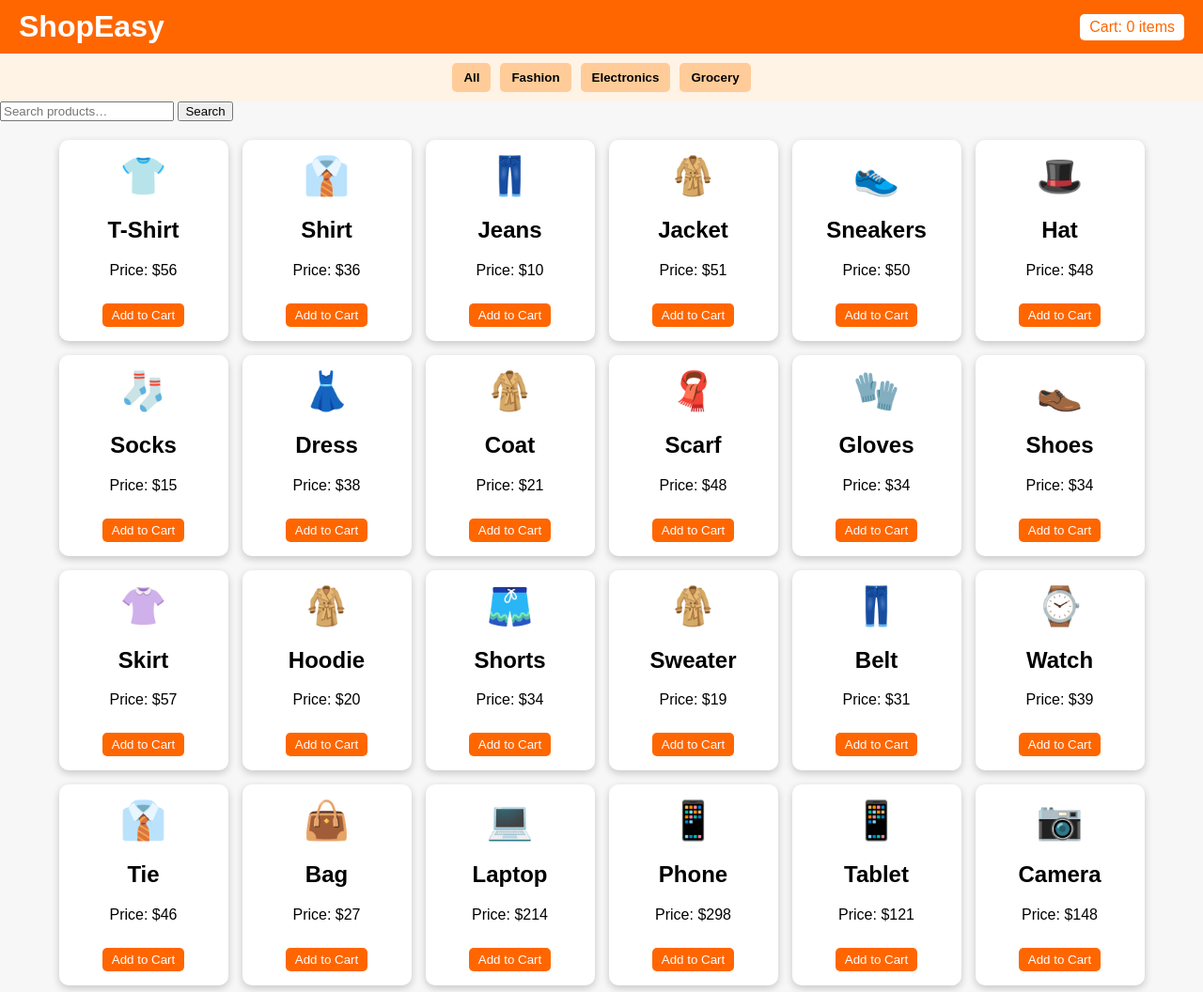
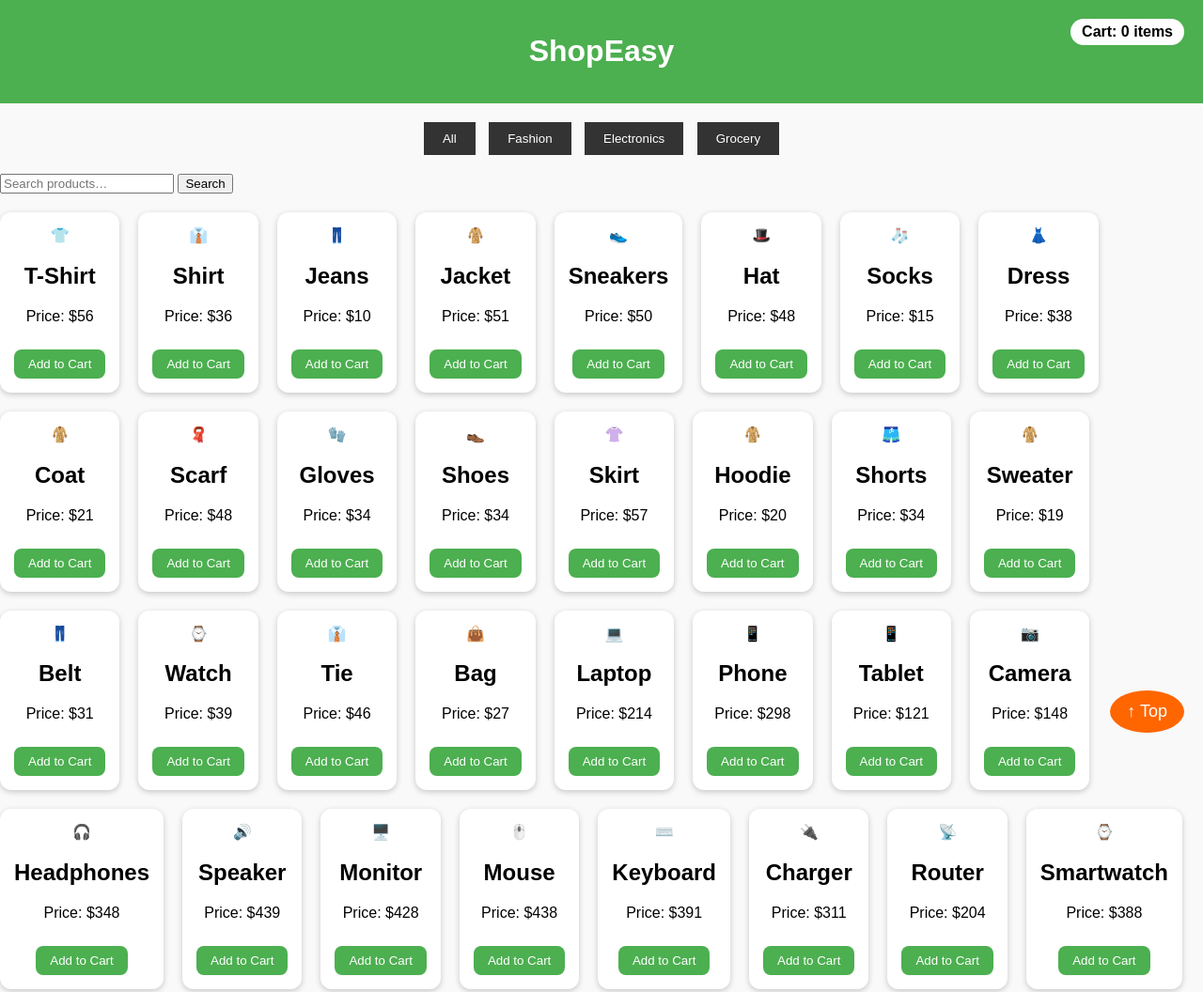
Before and after one commit to ritugaur/SHOPEASY, a plain HTML site: page index.html in a window 1280 px wide. Shown: the top 1056 px of the page at 94% size. Drawn offline with Linux system fonts and the light colour scheme.

Commit message:
Update style.css

```diff
--- a/style.css
+++ b/style.css
@@ -1,119 +1,147 @@
+/* General */
 body {
   font-family: Arial, sans-serif;
   margin: 0;
-  padding: 0;
-  background: #f7f7f7;
+  background: #f9f9f9;
 }
 
 header {
-  display: flex;
-  justify-content: space-between;
-  align-items: center;
-  background: #ff6600;
+  background: #4CAF50;
   color: white;
-  padding: 10px 20px;
-}
-
-header h1 {
-  margin: 0;
+  padding: 15px;
+  text-align: center;
+  position: relative;
 }
 
 #cart {
+  position: absolute;
+  right: 20px;
+  top: 20px;
   background: white;
-  color: #ff6600;
-  padding: 5px 10px;
-  border-radius: 5px;
+  color: black;
+  padding: 5px 12px;
+  border-radius: 20px;
+  font-weight: bold;
 }
 
 nav {
-  display: flex;
-  justify-content: center;
-  gap: 10px;
-  padding: 10px 0;
-  background: #fff3e6;
+  text-align: center;
+  margin: 15px 0;
 }
 
 nav button {
-  padding: 8px 12px;
+  margin: 5px;
+  padding: 10px 20px;
   border: none;
-  border-radius: 5px;
-  background: #ffcc99;
+  background: #333;
+  color: white;
   cursor: pointer;
-  font-weight: bold;
+  transition: 0.3s;
+}
+nav button:hover {
+  background: #4CAF50;
 }
 
-main#store {
-  display: flex;
-  flex-wrap: wrap;
-  justify-content: center;
-  gap: 15px;
-  padding: 20px;
+/* Search bar */
+#searchBar {
+  text-align: center;
+  margin: 10px;
+}
+#searchBar input {
+  padding: 10px;
+  width: 40%;
+  border: 1px solid #ccc;
+  border-radius: 5px;
+}
+#searchBar button {
+  padding: 10px 15px;
+  margin-left: 5px;
+  background: #4CAF50;
+  color: white;
+  border: none;
+  cursor: pointer;
+}
+#searchBar button:hover {
+  background: #45a049;
+}
+
+/* Products Grid */
+#store {
+  display: grid;
+  grid-template-columns: repeat(auto-fill, minmax(200px, 1fr));
+  gap: 20px;
+  margin-top: 20px;
 }
 
 .product {
   background: white;
-  border-radius: 10px;
   padding: 15px;
-  width: 150px;
   text-align: center;
-  box-shadow: 0px 3px 8px rgba(0,0,0,0.2);
+  border-radius: 12px;
+  box-shadow: 0 2px 6px rgba(0,0,0,0.2);
+  transition: transform 0.2s ease-in-out;
+}
+.product:hover {
+  transform: scale(1.05);
+}
+.product button {
+  margin-top: 10px;
+  padding: 8px 15px;
+  background: #4CAF50;
+  color: white;
+  border: none;
+  border-radius: 8px;
+  cursor: pointer;
+}
+.product button:hover {
+  background: #388E3C;
 }
 
-.product .emoji {
-  font-size: 40px;
+/* Cart & Checkout */
+.checkout-container {
+  text-align: center;
+  padding: 20px;
+}
+.checkout-btn {
+  padding: 12px 20px;
+  background: #FF5722;
+  color: white;
+  border: none;
+  border-radius: 8px;
+  cursor: pointer;
+  font-size: 16px;
+  transition: 0.3s;
+}
+.checkout-btn:hover {
+  background: #E64A19;
+}
+.total-amount {
+  font-size: 18px;
+  color: #333;
+}
+.top-btn {
+  position: fixed;
+  bottom: 20px;
+  right: 20px;
+  background: #ff6600;
+  color: white;
+  border: none;
+  padding: 12px 18px;
+  border-radius: 50%;
+  font-size: 18px;
+  cursor: pointer;
+  display: block; /* visible by default */
+  z-index: 1000;
+  transition: background 0.3s;
 }
 
-.product button {
-  margin-top: 10px;
-  padding: 5px 10px;
-  border: none;
-  border-radius: 5px;
-  background: #ff6600;
-  color: white;
-  cursor: pointer;
+.top-btn:hover {
+  background: #e65c00;
 }
 
-#checkout {
-  display: flex;
-  justify-content: center;
-  align-items: center;
-  padding: 50px;
+/* Responsive */
+@media (max-width: 768px) {
+  #searchBar input {
+    width: 70%;
+  }
 }
-
-.checkout-container {
-  background: #fff3e6;
-  padding: 30px;
-  border-radius: 10px;
-  text-align: center;
-  box-shadow: 0px 3px 10px rgba(0,0,0,0.2);
-}
-
-.checkout-btn {
-  margin-top: 20px;
-  padding: 10px 20px;
-  border: none;
-  border-radius: 5px;
-  background: #ff6600;
-  color: white;
-  cursor: pointer;
-  font-size: 16px;
-}
-
-.cart-list {
-  margin-top: 10px;
-}
-
-.cart-list li {
-  display: flex;
-  justify-content: space-between;
-  margin-bottom: 5px;
-}
-
-.cart-list button {
-  background: red;
-  color: white;
-  border: none;
-  border-radius: 3px;
-  cursor: pointer;
-  padding: 2px 6px;
-}
```
